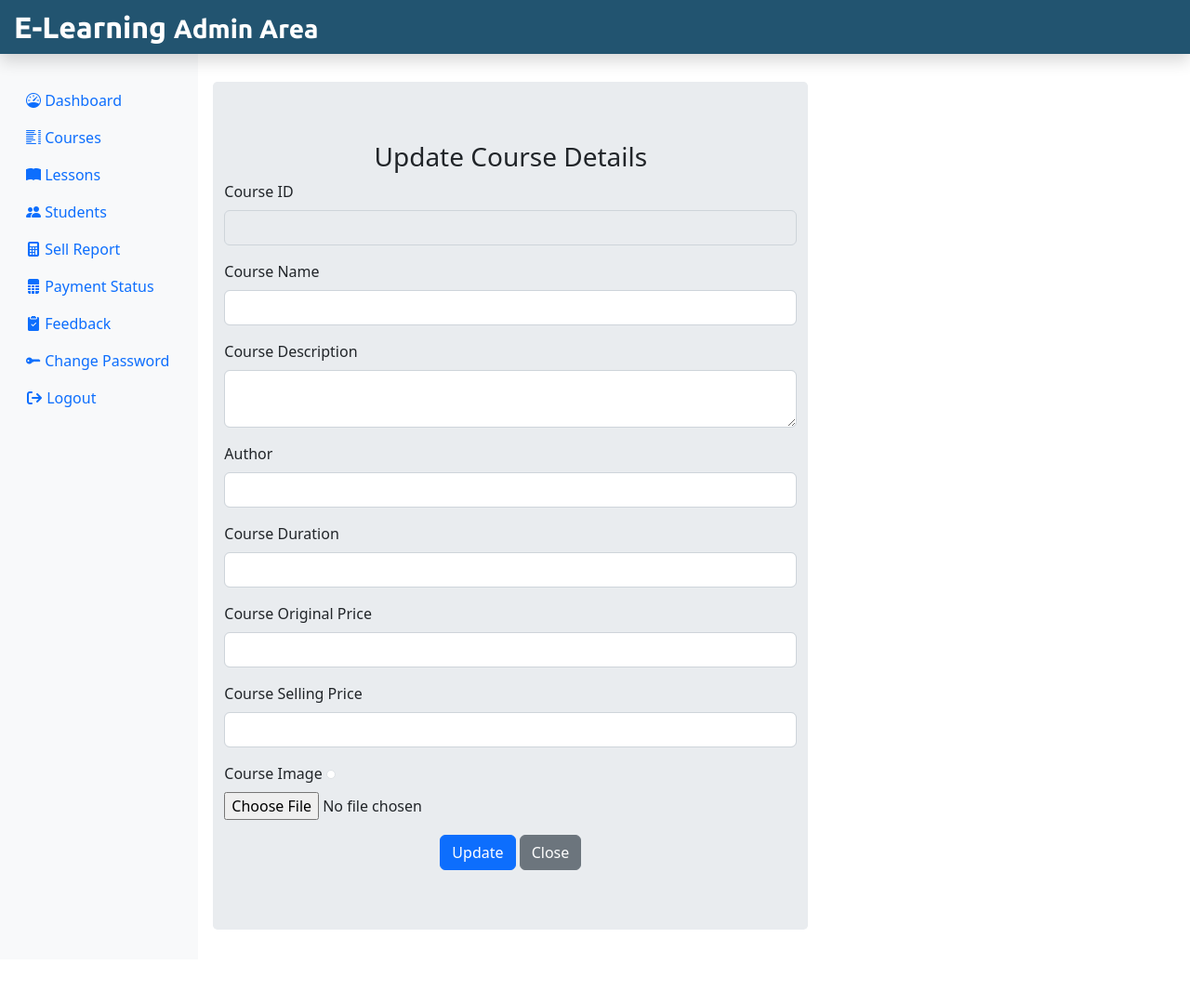
After one commit to Ganeshpr123/Elearning, a PHP site: page /admin/editcourse.php in a window 1280 px wide. The commit adds this page. Shown: the whole page at 93% size. Run offline with PHP 8.4, Linux system fonts and the light colour scheme; some libraries are stand-ins or nearby versions.

Commit message:
admin courses page complete

```diff
--- /dev/null
+++ b/admin/editcourse.php
@@ -0,0 +1,96 @@
+<?php
+include('./admininclude/adminheader.php');
+include('../dbconn.php');
+?>
+<?php
+if(isset($_POST['requpdate'])){
+                    //checking for empty fields
+ if(($_REQUEST['course_id'] == "")||($_REQUEST['course_name'] == "") || ($_REQUEST['course_desc'] == "") || ($_REQUEST['course_author'] == "") || ($_REQUEST['course_duration'] == "") || ($_REQUEST['course_price'] == "") || ($_REQUEST['course_original_price'] == "")){
+    $msg= '<div class="alert alert-warning col-sm-6 ml-7 mt-4" role="alert">Fill All The Fields</div> ';
+   }else{
+                    // assigning user value to variable
+
+   $cid = $_REQUEST['course_id'];
+   $cname = $_REQUEST['course_name'];
+   $cdesc = $_REQUEST['course_desc'];
+   $cauthor = $_REQUEST['course_author'];
+   $cduration = $_REQUEST['course_duration'];
+   $cprice = $_REQUEST['course_price'];
+   $coriginalprice = $_REQUEST['course_original_price'];
+  $cimg = '../image/courseimg/'. $_FILES['course_img']['temp_name'];
+
+   $sql = "UPDATE course SET course_id='$cid',course_name = '$cname',course_desc = '$cdesc',course_author = '$cauthor',course_duration = '$cduration',course_price = '$cprice',course_original_price = '$coriginalprice',course_img = '$cimg' WHERE course_id = '$cid'";
+  if($conn->query($sql) == TRUE){
+    $msg= '<div class="alert alert-success col-sm-6 ml-7 mt-4" role="alert">Updated Successfully</div> ';
+  }else{
+      $msg= '<div class="alert alert-warning col-sm-6 ml-7 mt-4" role="alert">Unable to Update</div> ';
+  }
+
+   }
+}
+?>
+<div class="col-sm-6 mt-5 mx-3 jumbotron">
+ <h3 class="text-center">Update Course Details</h3>
+ <?php
+ if(isset($_REQUEST['view'])){
+      $sql = "SELECT * FROM course WHERE course_id = {$_REQUEST['id']}";
+      $result = $conn->query($sql);
+      $row = $result->fetch_assoc();
+ }
+ ?>
+ <form action="" method="POST" enctype="multipart/form-data">
+ <div class="form-group">
+        <label for="course_id">Course ID</label>
+        <input type="text" class="form-control" id="course_id" name="course_id" value="<?php if(isset($row['course_id'])) {echo $row['course_id'];} ?>" readonly>
+     </div>
+
+     <div class="form-group">
+        <label for="course_name">Course Name</label>
+        <input type="text" class="form-control" id="course_name" name="course_name" value="<?php if(isset($row['course_name'])) {echo $row['course_name'];} ?>">
+     </div>
+     <div class="form-group">
+        <label for="course_desc">Course Description</label>
+        <textarea class="form-control" name="course_desc" id="course_desc"row=2 ><?php if(isset($row['course_desc'])) {echo $row['course_desc'];} ?></textarea>
+     </div>
+     <div class="form-group">
+        <label for="course_author">Author</label>
+        <input type="text" class="form-control" id="course_author" name="course_author" value="<?php if(isset($row['course_author'])) {echo $row['course_author'];} ?>">
+     </div>
+     <div class="form-group">
+        <label for="course_duration">Course Duration</label>
+        <input type="text" class="form-control" id="course_duration" name="course_duration" value="<?php if(isset($row['course_duration'])) {echo $row['course_duration'];} ?>">
+     </div>
+     <div class="form-group">
+        <label for="course_original_price">Course Original Price</label>
+        <input type="text" class="form-control" id="course_original_price" name="course_original_price" value="<?php if(isset($row['course_original_price'])) {echo $row['course_original_price'];} ?>">
+     </div>
+     <div class="form-group">
+        <label for="course_price">Course Selling Price</label>
+        <input type="text" class="form-control" id="course_price" name="course_price"value="<?php if(isset($row['course_price'])) {echo $row['course_price'];} ?>">
+     </div>
+     <div class="form-group">
+        <label for="course_img">Course Image</label>
+        <img src="<?php if(isset($row['course_img'])) {echo $row['course_img'];} ?>" alt="" class="img-thumbnail">
+        <input type="file" class="form-control-file" id="course_img" name="course_img">
+     </div>
+     <div class="text-center">
+          <button type="submit" class="btn btn-primary" id="requpdate" name="requpdate">Update</button>
+          <a href="courses.php" class="btn btn-secondary">Close</a>
+        </div>
+        <?php if(isset($msg)){echo $msg;} ?>
+ </form>
+
+</div>
+
+
+
+
+
+
+
+
+
+
+<?php
+include('./admininclude/adminfooter.php');
+?>
```
Also changed, not shown: admin/courses.php (+50 -8 lines).
